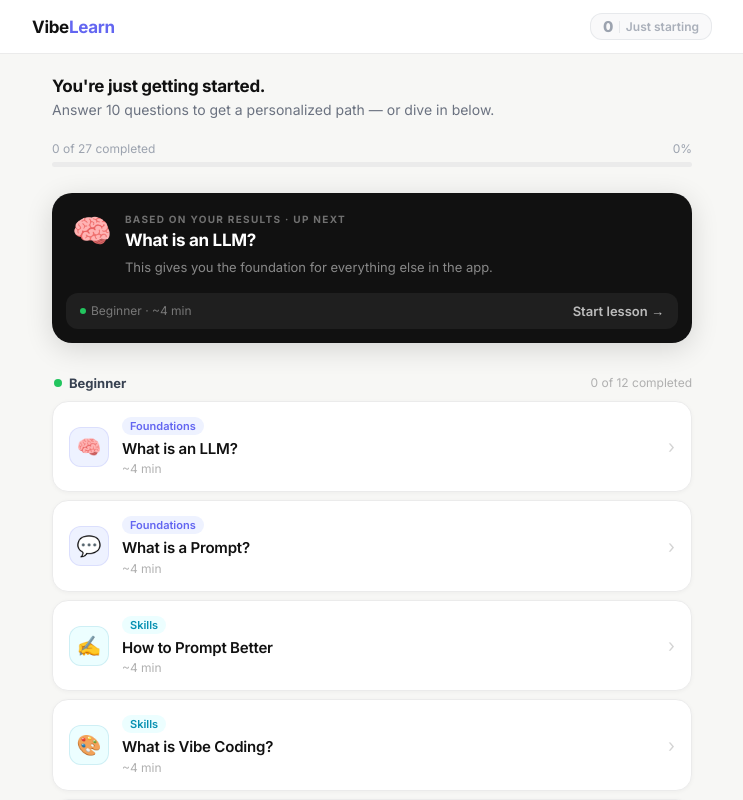
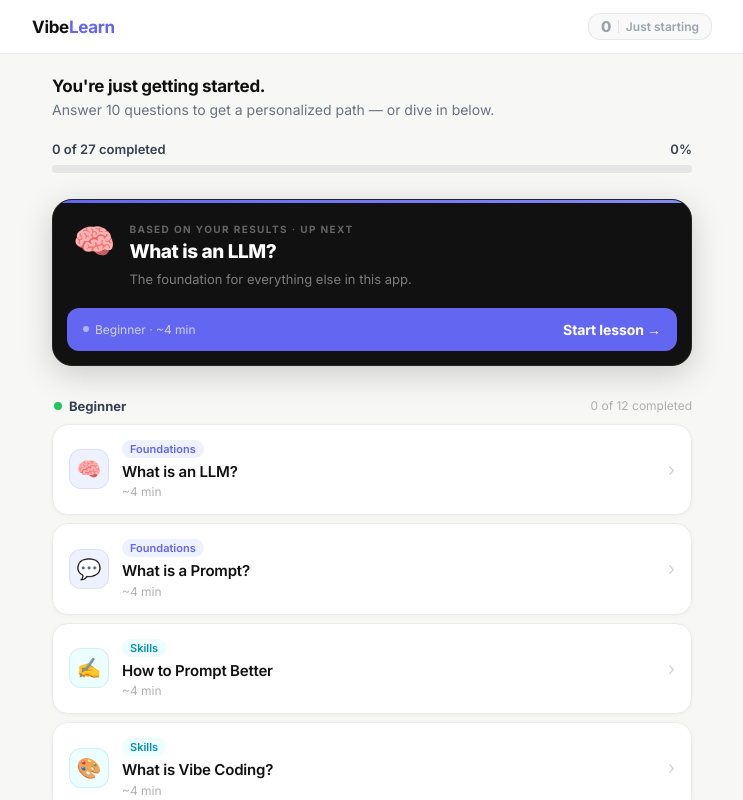
Before and after one commit to clonecones/vibelearn, a React (Vite) app: page / in a window 1280 px wide. Both pictures are taken after a click on the button "Skip, browse topics". Shown: the top 800 px of the page, without its empty margins (268-1011 px from the left). Built offline with nearby package versions, Linux system fonts and the light colour scheme.

Commit message:
Add files via upload

```diff
--- a/src/App.jsx
+++ b/src/App.jsx
@@ -734,12 +734,12 @@ export default function VibeLearn(){
       <div style={{background:"#fff",borderBottom:"1px solid #ebebeb",padding:"13px 20px",position:"sticky",top:0,zIndex:100}}>
         <div style={{maxWidth:680,margin:"0 auto",display:"flex",alignItems:"center",justifyContent:"space-between"}}>
           <span style={{fontSize:17,fontWeight:700,color:"#111",letterSpacing:-0.3}}>Vibe<span style={{color:"#6366f1"}}>Learn</span></span>
-          {/* Score pill — now shows score + level */}
+          {/* Score pill — score + level */}
           <button onClick={()=>setShowScore(true)} className="tap"
-            style={{background:`${scoreColor}10`,border:`1.5px solid ${scoreColor}30`,borderRadius:12,padding:"5px 12px",cursor:"pointer",display:"flex",alignItems:"center",gap:6}}>
+            style={{background:`${scoreColor}10`,border:`1.5px solid ${scoreColor}35`,borderRadius:12,padding:"5px 12px",cursor:"pointer",display:"flex",alignItems:"center",gap:7}}>
             <span style={{fontSize:15,fontWeight:800,color:scoreColor,letterSpacing:-0.5,lineHeight:1}}>{score}</span>
-            <span style={{width:1,height:12,background:scoreColor,opacity:0.2,flexShrink:0}}/>
-            <span style={{fontSize:12,color:scoreColor,fontWeight:600,...F,opacity:0.85,lineHeight:1}}>{scoreLabel}</span>
+            <span style={{width:1,height:13,background:scoreColor,opacity:0.25,flexShrink:0}}/>
+            <span style={{fontSize:12,color:scoreColor,fontWeight:600,...F,lineHeight:1}}>{scoreLabel}</span>
           </button>
         </div>
       </div>
@@ -754,12 +754,12 @@ export default function VibeLearn(){
 
         {/* ── PROGRESS BAR ── */}
         <div className="fu" style={{marginBottom:26}}>
-          <div style={{display:"flex",justifyContent:"space-between",alignItems:"baseline",marginBottom:6}}>
-            <span style={{fontSize:12,color:"#9ca3af",...F}}>{st.completed.length} of {TOPICS.length} completed</span>
-            <span style={{fontSize:12,color:"#9ca3af",...F}}>{pct}%</span>
+          <div style={{display:"flex",justifyContent:"space-between",alignItems:"baseline",marginBottom:8}}>
+            <span style={{fontSize:13,fontWeight:600,color:"#374151",...F}}>{st.completed.length} of {TOPICS.length} completed</span>
+            <span style={{fontSize:13,fontWeight:600,color:"#374151",...F}}>{pct}%</span>
           </div>
-          <div style={{background:"#ebebeb",borderRadius:999,height:5,overflow:"hidden"}}>
-            <div style={{background:"#6366f1",height:"100%",width:`${pct}%`,borderRadius:999,transition:"width 1s cubic-bezier(.4,0,.2,1)",minWidth:pct>0?5:0}}/>
+          <div style={{background:"#e5e5e5",borderRadius:999,height:8,overflow:"hidden"}}>
+            <div style={{background:"linear-gradient(90deg,#6366f1,#818cf8)",height:"100%",width:`${pct}%`,borderRadius:999,transition:"width 1s cubic-bezier(.4,0,.2,1)",minWidth:pct>0?8:0}}/>
           </div>
         </div>
 
@@ -768,32 +768,34 @@ export default function VibeLearn(){
           const cm=CAT[nextTopic.category]||{color:"#6366f1"};
           const dd=DIFF[nextTopic.difficulty]||DIFF.Beginner;
           const rt=getReadTime(nextTopic);
-          // Motivating subtitle based on score
           const ctaSub=score<25
-            ?"This gives you the foundation for everything else in the app."
+            ?"The foundation for everything else in this app."
             :score<50
-            ?"Build on what you know — this is your logical next step."
+            ?"Your logical next step."
             :nextTopic.short;
           return(
             <div className="fu" style={{marginBottom:32}}>
               <div onClick={()=>openTopic(nextTopic)} className="tap"
-                style={{background:"#111",borderRadius:20,overflow:"hidden",boxShadow:"0 6px 28px rgba(0,0,0,0.14)"}}>
-                <div style={{padding:"20px 20px 16px",display:"flex",alignItems:"flex-start",gap:13}}>
-                  <div style={{fontSize:32,flexShrink:0,lineHeight:1,marginTop:2}}>{nextTopic.emoji}</div>
+                style={{background:"#111",borderRadius:20,overflow:"hidden",boxShadow:"0 8px 32px rgba(0,0,0,0.18)",border:"1px solid #222"}}>
+                {/* Indigo accent line at top */}
+                <div style={{height:3,background:"linear-gradient(90deg,#6366f1,#818cf8)"}}/>
+                <div style={{padding:"20px 20px 18px",display:"flex",alignItems:"flex-start",gap:14}}>
+                  <div style={{fontSize:34,flexShrink:0,lineHeight:1,marginTop:1}}>{nextTopic.emoji}</div>
                   <div style={{flex:1,minWidth:0}}>
-                    <div style={{fontSize:10,color:"rgba(255,255,255,0.4)",fontWeight:700,letterSpacing:1.3,textTransform:"uppercase",marginBottom:5,...F}}>
+                    <div style={{fontSize:10,color:"rgba(255,255,255,0.35)",fontWeight:700,letterSpacing:1.4,textTransform:"uppercase",marginBottom:6,...F}}>
                       {st.diagnosticDone?"Based on your results · Up next":"Up next"}
                     </div>
-                    <div style={{fontSize:17,fontWeight:700,color:"#fff",lineHeight:1.25,marginBottom:5,letterSpacing:-0.3}}>{nextTopic.title}</div>
-                    <div style={{fontSize:13,color:"rgba(255,255,255,0.5)",lineHeight:1.55,...F}}>{ctaSub}</div>
+                    <div style={{fontSize:19,fontWeight:800,color:"#fff",lineHeight:1.2,marginBottom:6,letterSpacing:-0.4}}>{nextTopic.title}</div>
+                    <div style={{fontSize:13,color:"rgba(255,255,255,0.45)",lineHeight:1.5,...F}}>{ctaSub}</div>
                   </div>
                 </div>
-                <div style={{background:"rgba(255,255,255,0.06)",margin:"0 14px 14px",borderRadius:12,padding:"10px 14px",display:"flex",alignItems:"center",justifyContent:"space-between"}}>
-                  <div style={{display:"flex",alignItems:"center",gap:5}}>
-                    <span style={{width:6,height:6,borderRadius:999,background:dd.dot}}/>
-                    <span style={{fontSize:12,color:"rgba(255,255,255,0.4)",...F}}>{nextTopic.difficulty} · {rt}</span>
+                {/* CTA strip — indigo button feel */}
+                <div style={{background:"#6366f1",margin:"0 14px 14px",borderRadius:12,padding:"13px 16px",display:"flex",alignItems:"center",justifyContent:"space-between"}}>
+                  <div style={{display:"flex",alignItems:"center",gap:6}}>
+                    <span style={{width:6,height:6,borderRadius:999,background:"rgba(255,255,255,0.5)"}}/>
+                    <span style={{fontSize:12,color:"rgba(255,255,255,0.7)",...F}}>{nextTopic.difficulty} · {rt}</span>
                   </div>
-                  <span style={{fontSize:13,fontWeight:600,color:"rgba(255,255,255,0.7)",...F}}>Start lesson →</span>
+                  <span style={{fontSize:14,fontWeight:700,color:"#fff",...F,letterSpacing:-0.1}}>Start lesson →</span>
                 </div>
               </div>
             </div>
```
